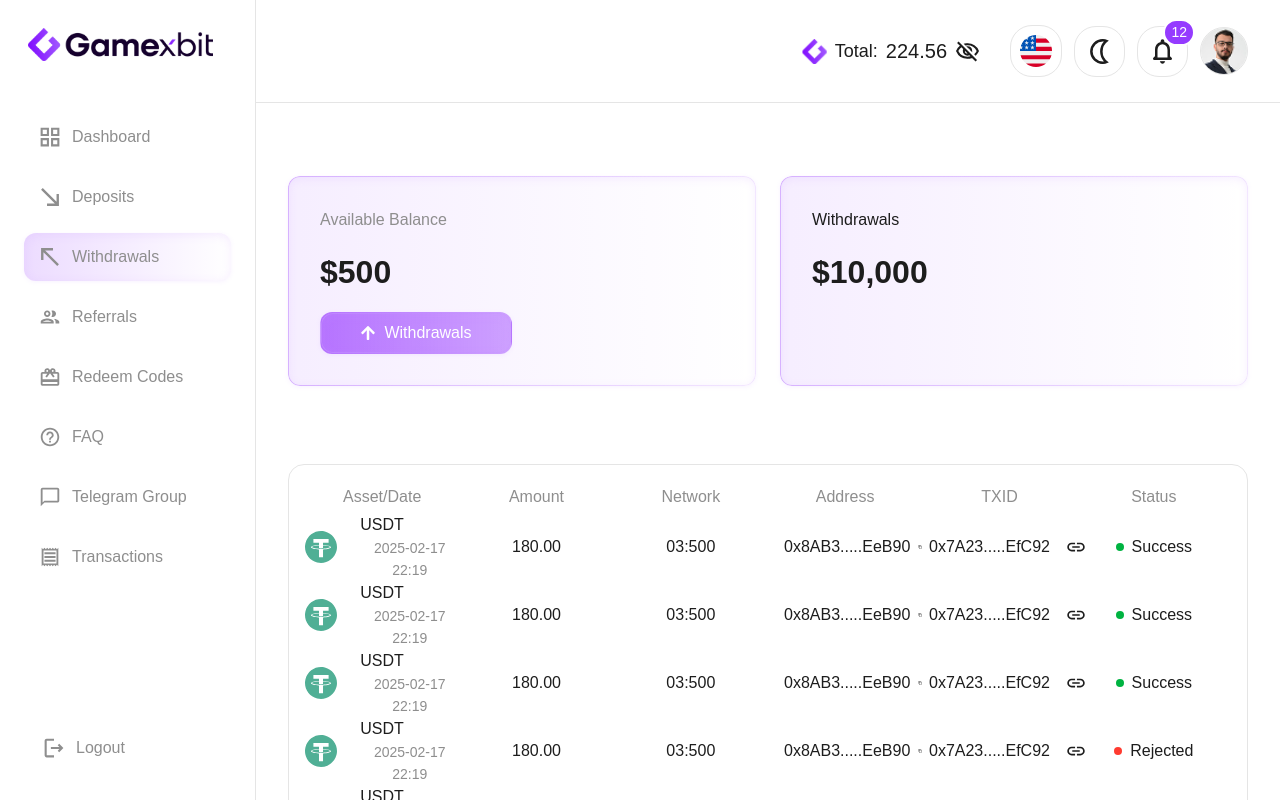
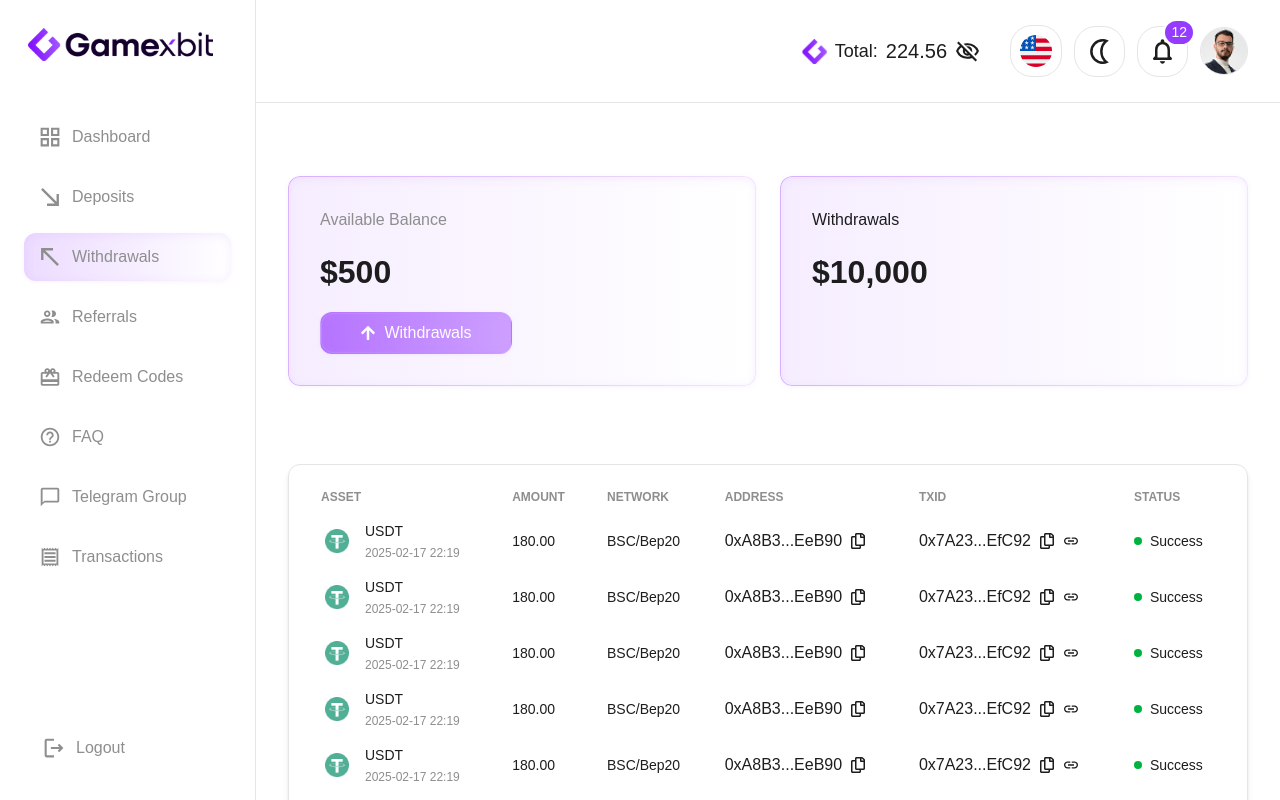
Before and after one commit to szulqarnain/GamexBit, a React (Vite) app: page /withdrawals in a window 1280 px wide. Shown: the top 800 px of the page. Built offline with nearby package versions, Linux system fonts and the light colour scheme.

Commit message:
modals dark mode

```diff
--- /dev/null
+++ b/src/components/UserDashboard/Withdrawal/Table.tsx
@@ -0,0 +1,175 @@
+import TetherUSDT from "../../../assets/images/tether-usdt.png.png";
+import { FaRegCopy } from "react-icons/fa";
+import { GoArrowUpLeft, GoArrowDownRight } from "react-icons/go";
+import { IoMdLink } from "react-icons/io";
+
+// Sample data array
+const tableData = [
+  {
+    type: "Deposit",
+    asset: "USDT",
+    date: "2025-02-17 22:19",
+    amount: "180.00",
+    network: "BSC/Bep20",
+    address: "0xA8B3...EeB90",
+    txid: "0x7A23...EfC92",
+    status: "Success",
+    icon: <GoArrowDownRight className="text-gray-700" />,
+  },
+  {
+    type: "Deposit",
+    asset: "USDT",
+    date: "2025-02-17 22:19",
+    amount: "180.00",
+    network: "BSC/Bep20",
+    address: "0xA8B3...EeB90",
+    txid: "0x7A23...EfC92",
+    status: "Success",
+    icon: <GoArrowDownRight className="text-gray-700" />,
+  },
+  {
+    type: "Deposit",
+    asset: "USDT",
+    date: "2025-02-17 22:19",
+    amount: "180.00",
+    network: "BSC/Bep20",
+    address: "0xA8B3...EeB90",
+    txid: "0x7A23...EfC92",
+    status: "Success",
+    icon: <GoArrowDownRight className="text-gray-700" />,
+  },
+  {
+    type: "Deposit",
+    asset: "USDT",
+    date: "2025-02-17 22:19",
+    amount: "180.00",
+    network: "BSC/Bep20",
+    address: "0xA8B3...EeB90",
+    txid: "0x7A23...EfC92",
+    status: "Success",
+    icon: <GoArrowDownRight className="text-gray-700" />,
+  },
+  {
+    type: "Deposit",
+    asset: "USDT",
+    date: "2025-02-17 22:19",
+    amount: "180.00",
+    network: "BSC/Bep20",
+    address: "0xA8B3...EeB90",
+    txid: "0x7A23...EfC92",
+    status: "Success",
+    icon: <GoArrowDownRight className="text-gray-700" />,
+  },
+  {
+    type: "Withdraw",
+    asset: "USDT",
+    date: "2025-02-17 22:19",
+    amount: "180.00",
+    network: "BSC/Bep20",
+    address: "0xA8B3...EeB90",
+    txid: "0x7A23...EfC92",
+    status: "Success",
+    icon: <GoArrowUpLeft className="text-gray-700" />,
+  },
+  {
+    type: "Deposit",
+    asset: "USDT",
+    date: "2025-02-17 22:19",
+    amount: "180.00",
+    network: "BSC/Bep20",
+    address: "0xA8B3...EeB90",
+    txid: "0x7A23...EfC92",
+    status: "Success",
+    icon: <GoArrowDownRight className="text-gray-700" />,
+  },
+  {
+    type: "Deposit",
+    asset: "USDT",
+    date: "2025-02-17 22:19",
+    amount: "180.00",
+    network: "BSC/Bep20",
+    address: "0xA8B3...EeB90",
+    txid: "0x7A23...EfC92",
+    status: "Success",
+    icon: <GoArrowDownRight className="text-gray-700" />,
+  },
+];
+
+const Table = () => {
+  return (
+    <div className="p-[16px] border-[rgb(var(--border))] border-[1px] rounded-xl shadow-md bd-nrm-reg">
+      <table className="w-full text-sm text-left text-gray-700 bg-[rgb(var(--bg))]">
+        <thead className="text-xs text-[rgb(var(--secondary-text))] uppercase">
+          <tr>
+            <th className="px-4 py-2">Asset</th>
+            <th className="px-4 py-2">Amount</th>
+            <th className="px-4 py-2">Network</th>
+            <th className="px-4 py-2">Address</th>
+            <th className="px-4 py-2">TXID</th>
+            <th className="px-4 py-2">Status</th>
+          </tr>
+        </thead>
+        <tbody className="text-[rgb(var(--primary-text))]">
+          {tableData.map((row, index) => (
+            <tr key={index} className="border-0">
+              <td className="px-4 py-2">
+                <div className="flex items-center gap-3">
+                  <div className="w-8 h-8 flex items-center justify-center">
+                    <img
+                      src={TetherUSDT}
+                      alt="TetherUSDT"
+                      className="w-6 h-6"
+                    />
+                  </div>
+                  <div>
+                    <ul className="space-y-1">
+                      <li className="font-medium">{row.asset}</li>
+                      <li className="text-xs text-[rgb(var(--secondary-text))]">
+                        {row.date}
+                      </li>
+                    </ul>
+                  </div>
+                </div>
+              </td>
+              <td className="px-4 py-2">{row.amount}</td>
+              <td className="px-4 py-2">{row.network}</td>
+              <td className="px-4 py-2">
+                <div className="flex items-center gap-2">
+                  <span className="bd-nrm-reg">{row.address}</span>
+                  <FaRegCopy
+                    size={16}
+                    className="cursor-pointer hover:text-gray-700"
+                    title="Copy"
+                  />
+                </div>
+              </td>
+              <td className="px-4 py-2">
+                <div className="flex items-center gap-2">
+                  <span className="bd-nrm-reg">{row.txid}</span>
+                  <FaRegCopy
+                    size={16}
+                    className="cursor-pointer hover:text-gray-700"
+                    title="Copy"
+                  />
+                  <IoMdLink
+                    size={16}
+                    className="cursor-pointer hover:text-gray-700"
+                    title="Open link"
+                  />
+                </div>
+              </td>
+              <td className="px-4 py-2">
+                <div className="flex items-center gap-2">
+                  <span className="bg-[#00B341] w-[8px] h-[8px] rounded-full block"></span>
+                  <span>{row.status}</span>
+                </div>
+              </td>
+            </tr>
+          ))}
+        </tbody>
+      </table>
+    </div>
+  );
+};
+
+export default Table;
--- a/src/pages/withdrawals.tsx
+++ b/src/pages/withdrawals.tsx
@@ -1,128 +1,9 @@
-import DashboardTable from "../components/Common/DashboardTable.tsx";
 import Cards from "../components/UserDashboard/Withdrawal/Cards";
 import WithdrawalHistory from "../components/UserDashboard/Withdrawal/WithdrawalHistory";
-import TetherIcon from "../assets/icons/Tether.svg";
 import Pagination from "../components/Common/Pagination.tsx.tsx";
 import { useEffect, useState } from "react";
 import WithdrawalModel from "../components/UserDashboard/Withdrawal/WithdrawalModel.tsx";
-
-const headers = [
-  {
-    key: "Asset",
-    label: "Asset/Date",
-    className: "text-[#8E8E8E]",
-  },
-  { key: "Amount", label: "Amount", className: "text-[#8E8E8E]" },
-  { key: "Network", label: "Network", className: "text-[#8E8E8E]" },
-  { key: "Address", label: "Address", className: "text-[#8E8E8E]" },
-  { key: "TXID", label: "TXID", className: "text-[#8E8E8E]" },
-  { key: "Status", label: "Status", className: "text-[#8E8E8E]" },
-];
-
-const data = [
-  {
-    Asset: {
-      text: "USDT",
-      className: "text-[#1D1D1D]",
-      icon: TetherIcon,
-      date: "2025-02-17 22:19",
-    },
-    Amount: "180.00",
-    Network: "03:500",
-    Address: {
-      text: "0x8AB3.....EeB90",
-      copyable: true,
-    },
-    TXID: {
-      text: "0x7A23.....EfC92",
-      url: "https://etherscan.io/address/0xABC123456789",
-
-      copyable: true,
-    },
-    Status: { text: "Success" },
-  },
-  {
-    Asset: {
-      text: "USDT",
-      className: "text-[#1D1D1D]",
-      icon: TetherIcon,
-      date: "2025-02-17 22:19",
-    },
-    Amount: "180.00",
-    Network: "03:500",
-    Address: {
-      text: "0x8AB3.....EeB90",
-      copyable: true,
-    },
-    TXID: {
-      text: "0x7A23.....EfC92",
-      url: "https://etherscan.io/address/0xABC123456789",
-      copyable: true,
-    },
-    Status: { text: "Success" },
-  },
-  {
-    Asset: {
-      text: "USDT",
-      className: "text-[#1D1D1D]",
-      icon: TetherIcon,
-      date: "2025-02-17 22:19",
-    },
-    Amount: "180.00",
-    Network: "03:500",
-    Address: {
-      text: "0x8AB3.....EeB90",
-      copyable: true,
-    },
-    TXID: {
-      text: "0x7A23.....EfC92",
-      url: "https://etherscan.io/address/0xABC123456789",
-
-      copyable: true,
-    },
-    Status: { text: "Success" },
-  },
-  {
-    Asset: {
-      text: "USDT",
-      className: "text-[#1D1D1D]",
-      icon: TetherIcon,
-      date: "2025-02-17 22:19",
-    },
-    Amount: "180.00",
-    Network: "03:500",
-    Address: {
-      text: "0x8AB3.....EeB90",
-      copyable: true,
-    },
-    TXID: {
-      text: "0x7A23.....EfC92",
-      url: "https://etherscan.io/address/0xABC123456789",
-      copyable: true,
-    },
-    Status: { text: "Rejected" },
-  },
-  {
-    Asset: {
-      text: "USDT",
-      className: "text-[#1D1D1D]",
-      icon: TetherIcon,
-      date: "2025-02-17 22:19",
-    },
-    Amount: "180.00",
-    Network: "03:500",
-    Address: {
-      text: "0x8AB3.....EeB90",
-      copyable: true,
-    },
-    TXID: {
-      text: "0x7A23.....EfC92",
-      url: "https://etherscan.io/address/0xABC123456789",
-      copyable: true,
-    },
-    Status: { text: "Pending" },
-  },
-];
+import Table from "../components/UserDashboard/Withdrawal/Table.tsx";
 
 export default function Withdrawls() {
   const [currentPage, setCurrentPage] = useState(1);
@@ -130,9 +11,8 @@ export default function Withdrawls() {
   const [showWithdrawalModel, setShowWithdrawalModel] = useState(false);
 
   const getData = async (page: number) => {
-    const res = data; // fetch from server
     // setData1(res); // your response format
-    setTotalPages(res.length);
+    setTotalPages(5);
     setCurrentPage(page);
   };
 
@@ -155,7 +35,7 @@ export default function Withdrawls() {
         ))}
       </div>
       <div className="mt-[78px] lg:block hidden">
-        <DashboardTable headers={headers} data={data} />
+        <Table />
       </div>
       <Pagination
         currentPage={currentPage}
```
